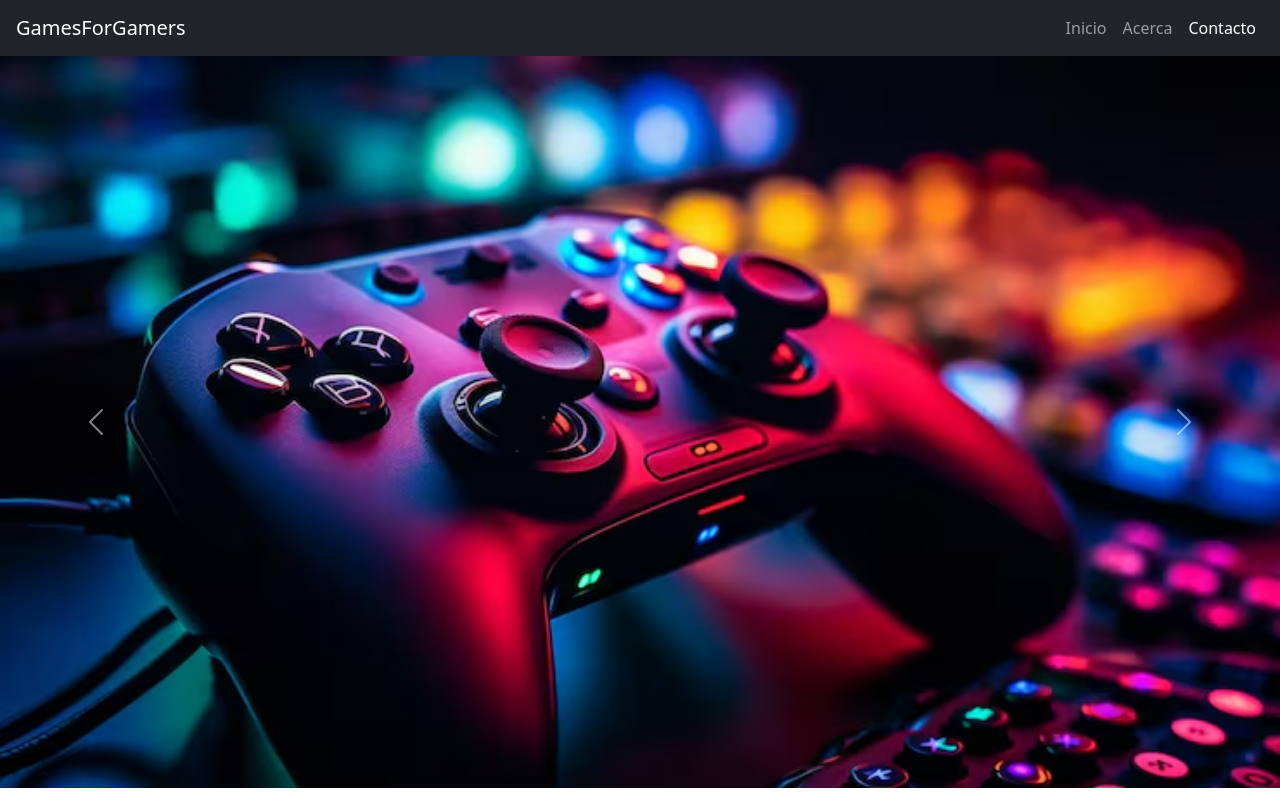
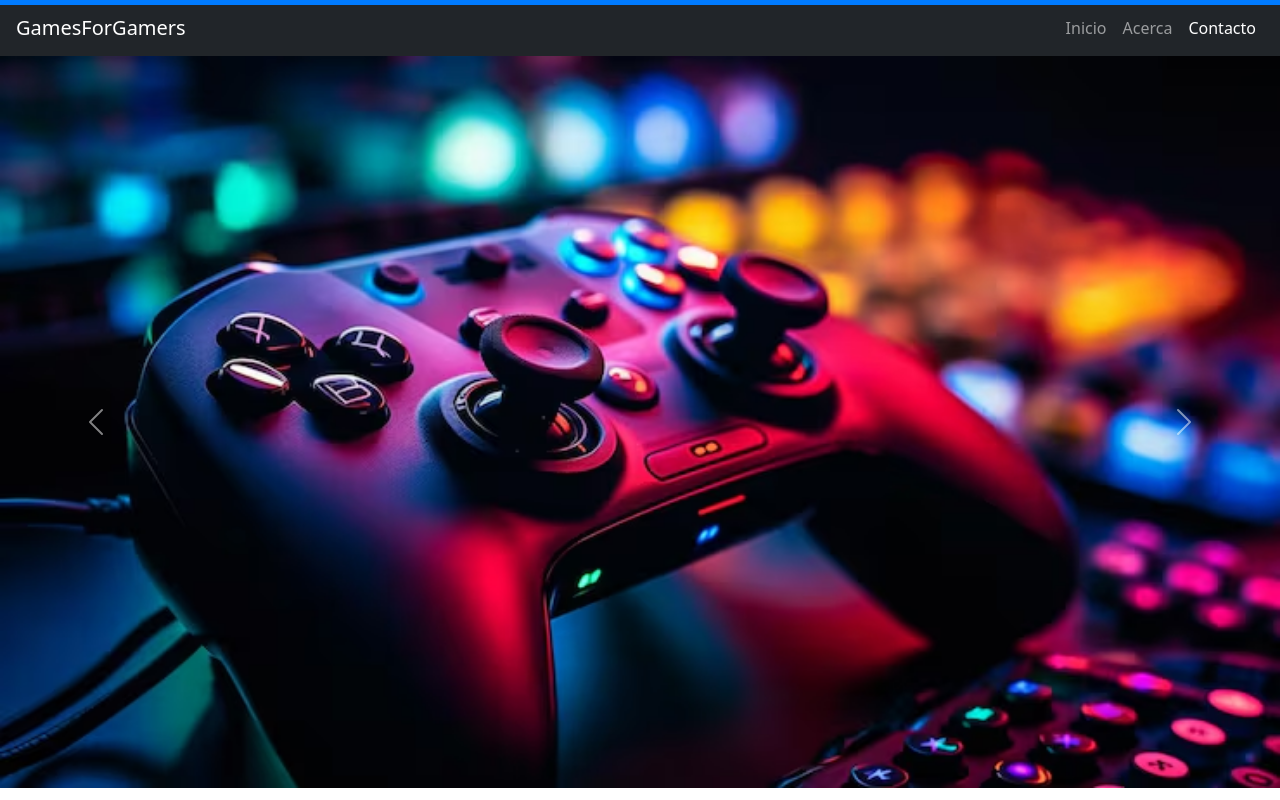
Before and after one commit to spinozajose/GamesForGamers, a React (Vite) app: page /contact in a window 1280 px wide. Shown: the top 800 px of the page. Built offline with nearby package versions, Linux system fonts and the light colour scheme.

Commit message:
Se añade barrita de progreso en el scroll de navegacion: - Componente ScrollProgress.jsx

```diff
--- a/src/App.jsx
+++ b/src/App.jsx
@@ -1,14 +1,17 @@
-import { Routes, Route } from 'react-router-dom';
-import Header from './components/Header';
-import Footer from './components/Footer';
-import Home from './pages/Home';
-import About from './pages/About';
-import Contact from './pages/Contact';
-import Carousel from './components/Carousel';
+import { Routes, Route } from "react-router-dom";
+import Header from "./components/Header";
+import Footer from "./components/Footer";
+import Home from "./pages/Home";
+import About from "./pages/About";
+import Contact from "./pages/Contact";
+import Carousel from "./components/Carousel";
+import ScrollProgress from "./components/ScrollProgress";
+import "./style.css";
 
 function App() {
   return (
     <div className="d-flex flex-column min-vh-100">
+      <ScrollProgress />
       <Header />
       <Carousel />
       <main className="flex-grow-1 container my-4">
--- /dev/null
+++ b/src/components/ScrollProgress.jsx
@@ -0,0 +1,25 @@
+// src/components/ScrollProgress.jsx
+import React from "react";
+import { motion, useScroll, useSpring } from "framer-motion";
+
+export default function ScrollProgress() {
+  // Hook para medir progreso del scroll
+  const { scrollYProgress } = useScroll();
+
+  // Suavizar el movimiento del indicador
+  const scaleX = useSpring(scrollYProgress, {
+    stiffness: 100,
+    damping: 30,
+    restDelta: 0.001,
+  });
+
+  return (
+    <motion.div
+      style={{
+        scaleX,                  // el ancho se escala según el progreso del scroll
+        transformOrigin: "0%",   // comienza desde la izquierda
+      }}
+      className="scroll-progress"
+    />
+  );
+}
--- /dev/null
+++ b/src/style.css
@@ -0,0 +1,10 @@
+.scroll-progress {
+  position: fixed;
+  top: 0;
+  left: 0;
+  height: 5px;
+  width: 100%;
+  background: var(--accent, #007bff); /* puedes cambiar el color */
+  transform-origin: 0%;
+  z-index: 9999;
+}
```
